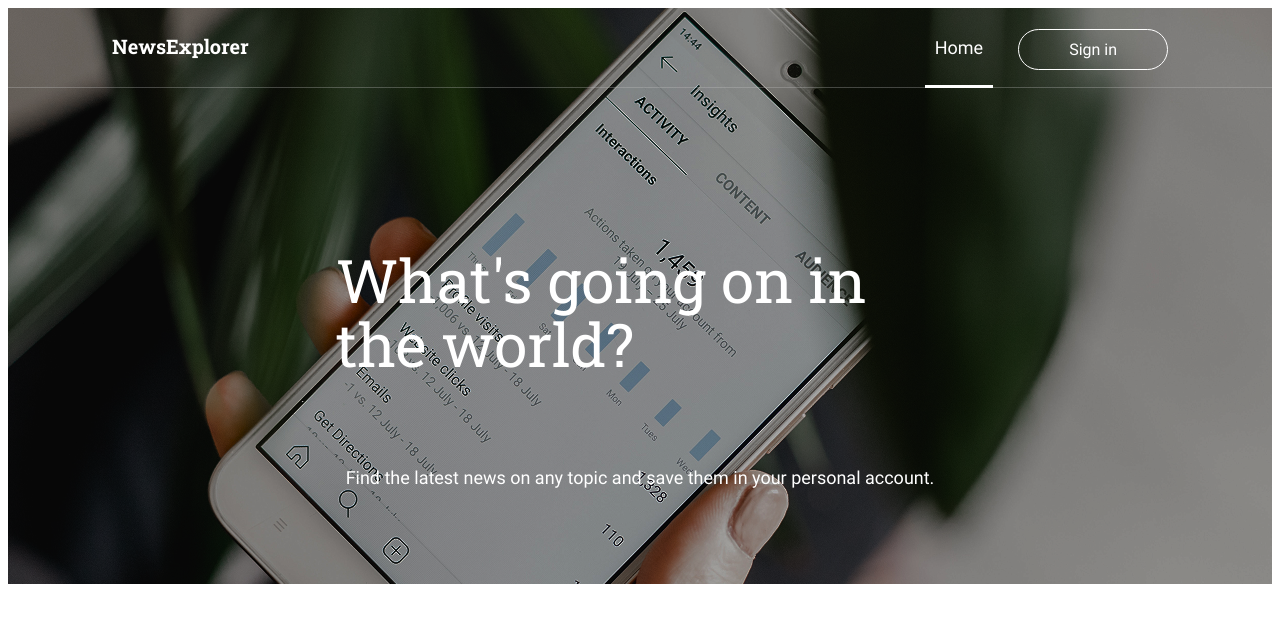
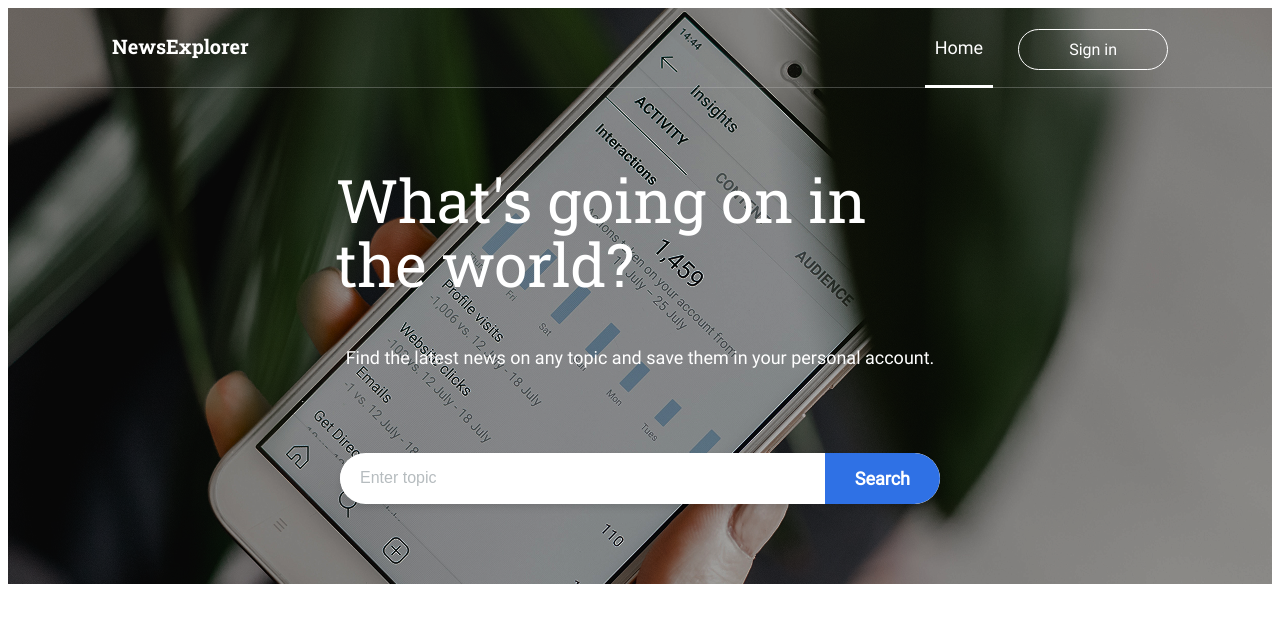
Before and after one commit to LeticeZwinger/News-Explorer, a React (Vite) app: page / in a window 1280 px wide. Shown: the top 622 px of the page. Built offline with nearby package versions, Linux system fonts and the light colour scheme.

Commit message:
create SearchBar and style it

```diff
--- a/src/components/App/App.jsx
+++ b/src/components/App/App.jsx
@@ -1,4 +1,5 @@
 import Header from "../Header/Header";
+import SearchBar from "../SearchBar/SeachBar";
 
 function App() {
   return (
--- a/src/components/Header/Header.css
+++ b/src/components/Header/Header.css
@@ -6,12 +6,12 @@
   background-repeat: no-repeat;
   color: #fff;
   width: 100%;
-  height: 576px; /* Total height for Navigator + Header */
+  height: 576px;
   max-width: 100%;
   margin: 0 auto;
   padding: 0;
   display: flex;
-  flex-direction: column; /* Stack Navigator above Header content */
+  flex-direction: column;
   box-sizing: border-box;
   position: relative;
 }
@@ -34,8 +34,7 @@
   align-items: center;
 
   max-width: 608px;
-  margin: auto; /* Center vertically */
-  padding-top: 40px; /* Adjust spacing as needed */
+  margin: auto;
 }
 
 .header__title {
@@ -43,6 +42,7 @@
   font-size: 60px;
   line-height: 64px;
   padding: 80px 0 32px 0;
+  margin: 0;
 }
 
 .header__subtitle {
--- a/src/components/Header/Header.jsx
+++ b/src/components/Header/Header.jsx
@@ -1,5 +1,6 @@
 import "./Header.css";
 import Navigator from "../Navigator/Navigator";
+import SearchBar from "../SearchBar/SeachBar";
 
 function Header() {
   return (
@@ -12,6 +13,7 @@ function Header() {
             Find the latest news on any topic and save them in your personal
             account.
           </p>
+          <SearchBar />
         </div>
       </div>
     </header>
--- /dev/null
+++ b/src/components/SearchBar/SeachBar.jsx
@@ -0,0 +1,27 @@
+import "./SearchBar.css";
+function SearchBar() {
+  return (
+    <div className="search-bar">
+      <form className="search-bar__container">
+        <input
+          className="search-bar__input"
+          type="text"
+          placeholder="Enter topic"
+          minLength={2}
+          maxLength={60}
+          name="search"
+        />
+        <button
+          className="search-bar__btn"
+          name="search"
+          title="Search"
+          type="submit"
+        >
+          Search
+        </button>
+      </form>
+    </div>
+  );
+}
+
+export default SearchBar;
--- /dev/null
+++ b/src/components/SearchBar/SearchBar.css
@@ -0,0 +1,57 @@
+.search-bar {
+  font-family: "Roboto";
+  display: flex;
+  justify-content: center;
+  align-items: center;
+  margin: 20px 0;
+  width: 608px;
+  height: 64px;
+}
+
+.search-bar__container {
+  display: flex;
+  align-items: center;
+  background-color: white;
+  border-radius: 40px;
+  box-shadow: 0 4px 6px rgba(0, 0, 0, 0.1);
+  overflow: hidden;
+  max-width: 600px;
+  width: 100%;
+}
+
+.search-bar__input {
+  flex: 1;
+  border: none;
+  padding: 15px 20px;
+  font-size: 16px;
+  border-radius: 40px 0 0 40px;
+  outline: none;
+  color: #333;
+}
+
+.search-bar__input::placeholder {
+  color: #b6bcbf;
+}
+
+.search-bar__btn {
+  font-family: "Roboto";
+  background-color: #2f71e5;
+
+  color: white;
+  border: none;
+  padding: 15px 30px;
+  font-size: 18px;
+  font-weight: bold;
+  border-radius: 0 40px 40px 0;
+  cursor: pointer;
+  transition: 0.3s ease;
+}
+
+.search-bar__btn:hover {
+  background-color: #347eff;
+}
+
+.search-bar__btn:active {
+  background-color: #2a65cc;
+  transform: scale(0.99);
+}
```
